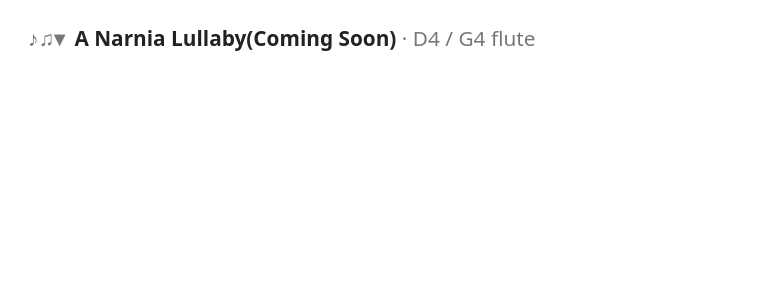
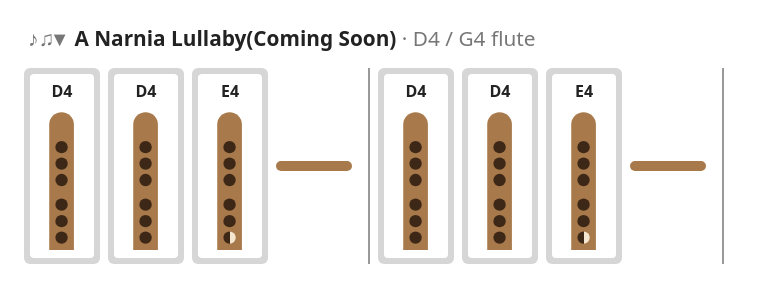
Before and after one commit to Halt07/FluteFingering, a React (Vite) app: page / in a window 1280 px wide. Shown: the top 302 px of the page, without its empty margins (0-763 px from the left). Built offline with nearby package versions, Linux system fonts and the light colour scheme.

Commit message:
try new deploy

```diff
--- a/src/songs/cinema/narniaLullaby.ts
+++ b/src/songs/cinema/narniaLullaby.ts
@@ -6,5 +6,11 @@ export const song: Song = {
   time: 4,
   transpose: 0,
   notes: [
+    { note:"D4", beats:1 },
+    { note:"D4", beats:1 },
+    { note:"E4", beats:2 },
+    { note:"D4", beats:1 },
+    { note:"D4", beats:1 },
+    { note:"E4", beats:2 },
   ]
 }
```
